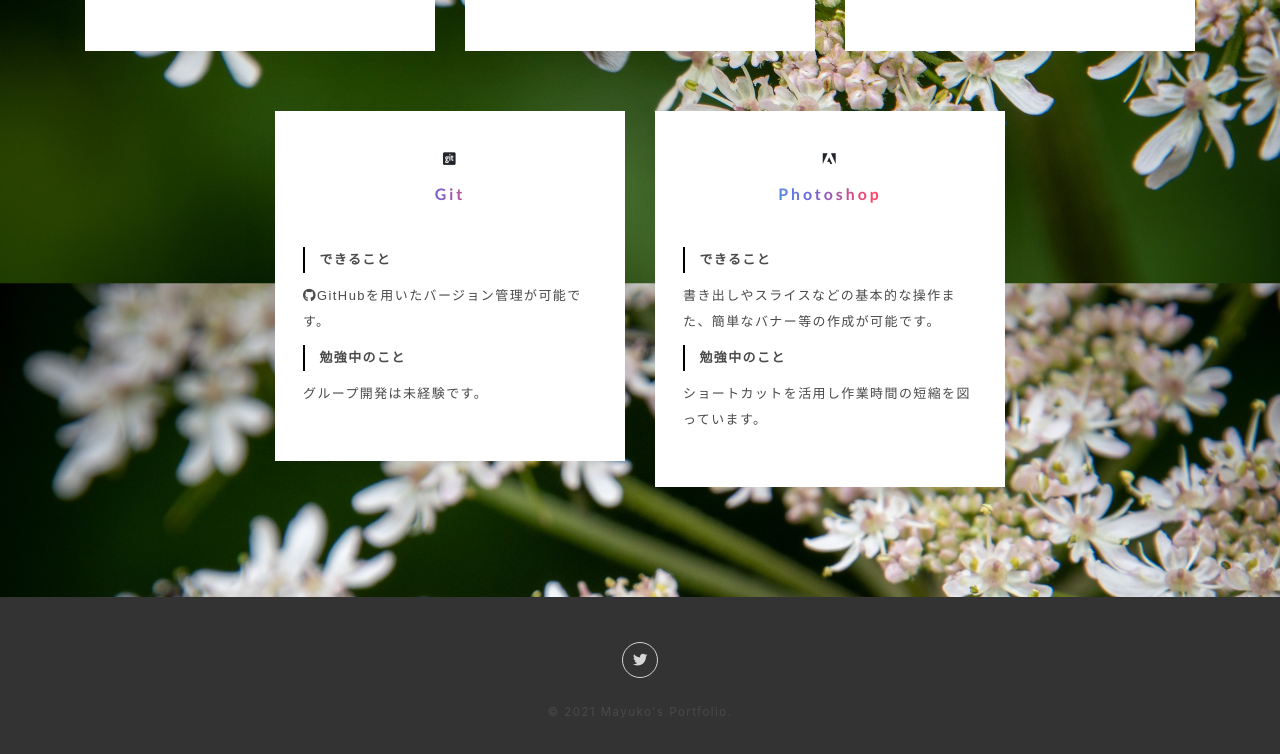
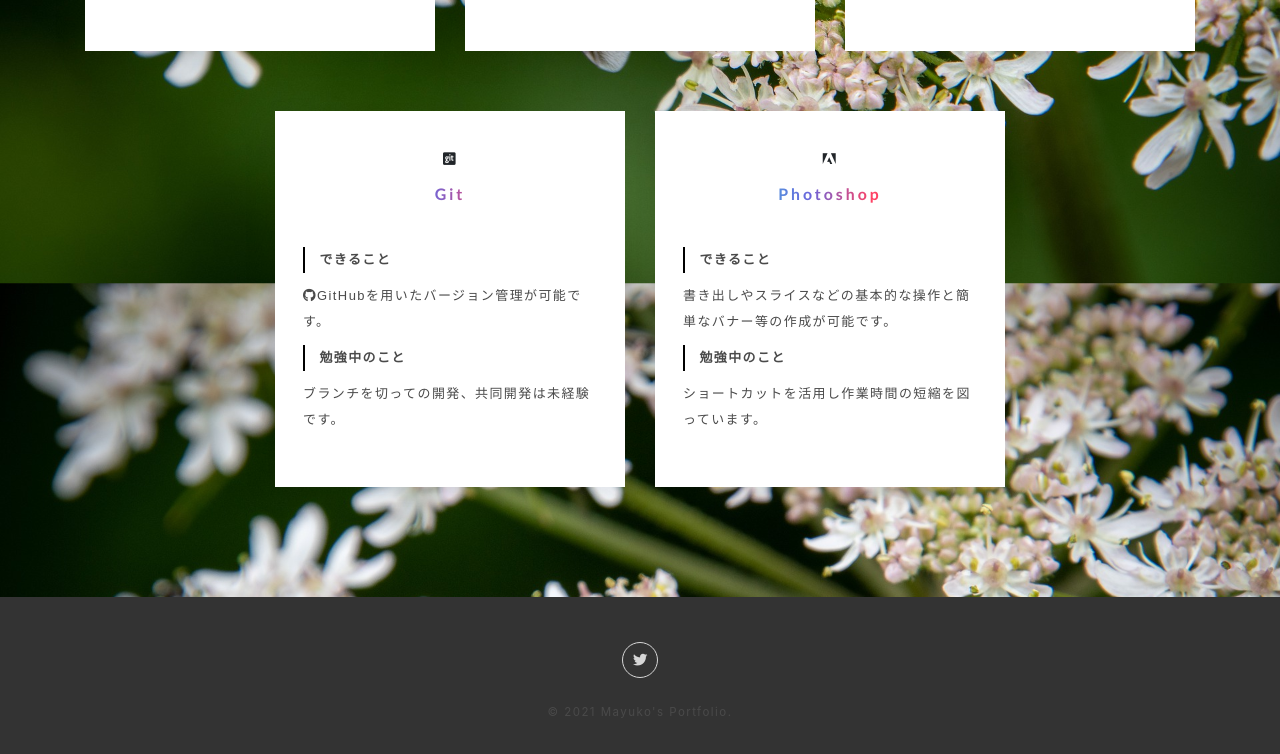
Before and after one commit to mayuko-m/portfolio, a plain HTML site: page index.html in a window 1280 px wide. Shown: the part 5250-6004 px from the top of the page. Drawn offline with nearby package versions, Linux system fonts and the light colour scheme.

Commit message:
“nav-itemのptを修正”

```diff
--- a/index.html
+++ b/index.html
@@ -422,7 +422,7 @@
 										<p><i class="fab fa-github"></i>GitHubを用いたバージョン管理が可能です。</p>
 									</li>
 									<li><p class="list_topic">勉強中のこと</p>
-										<p>グループ開発は未経験です。</p>
+										<p>ブランチを切っての開発、共同開発は未経験です。</p>
 									</li>
 								</ul>
 							</div>
@@ -438,7 +438,7 @@
 							<div class="skill-card__copy">
 								<ul>
 									<li><p class="list_topic">できること</p>
-										<p>書き出しやスライスなどの基本的な操作また、簡単なバナー等の作成が可能です。</p>
+										<p>書き出しやスライスなどの基本的な操作と簡単なバナー等の作成が可能です。</p>
 									</li>
 									<li><p class="list_topic">勉強中のこと</p>
 										<p>ショートカットを活用し作業時間の短縮を図っています。</p>
--- a/style.scss
+++ b/style.scss
@@ -212,7 +212,7 @@ html {
   font-family: optima, Marcellus, sans-serif;
   &:hover {
     text-decoration: underline;
-    padding-top: 1rem;
+    padding-top: 0.1rem;
   }
 }
 .navbar-brand{
```
Also changed, not shown: style.css, 1 other file.
